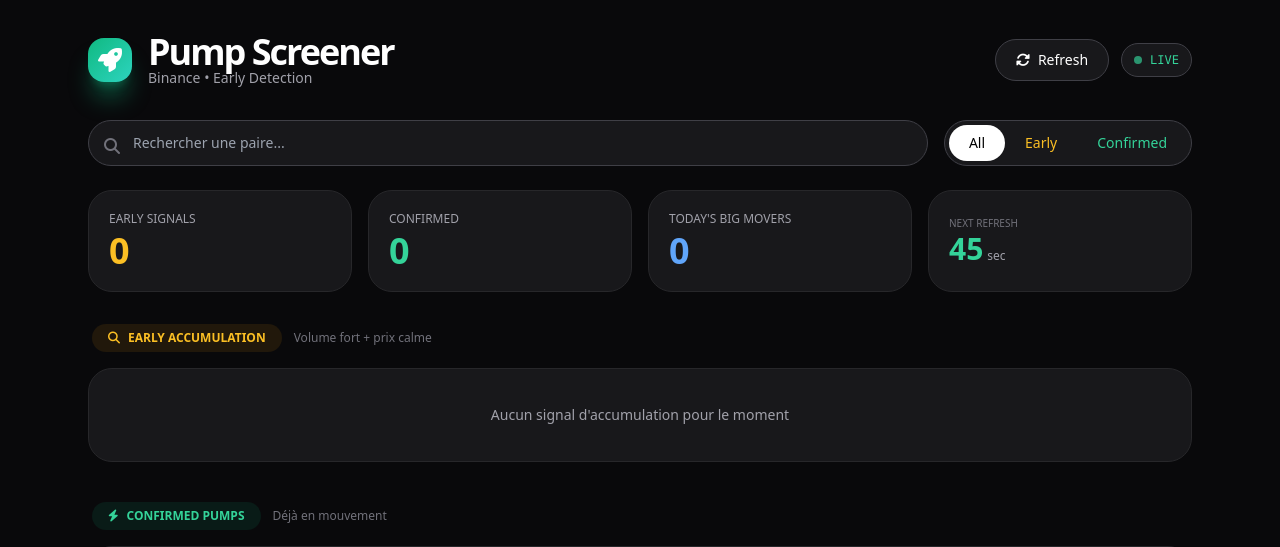
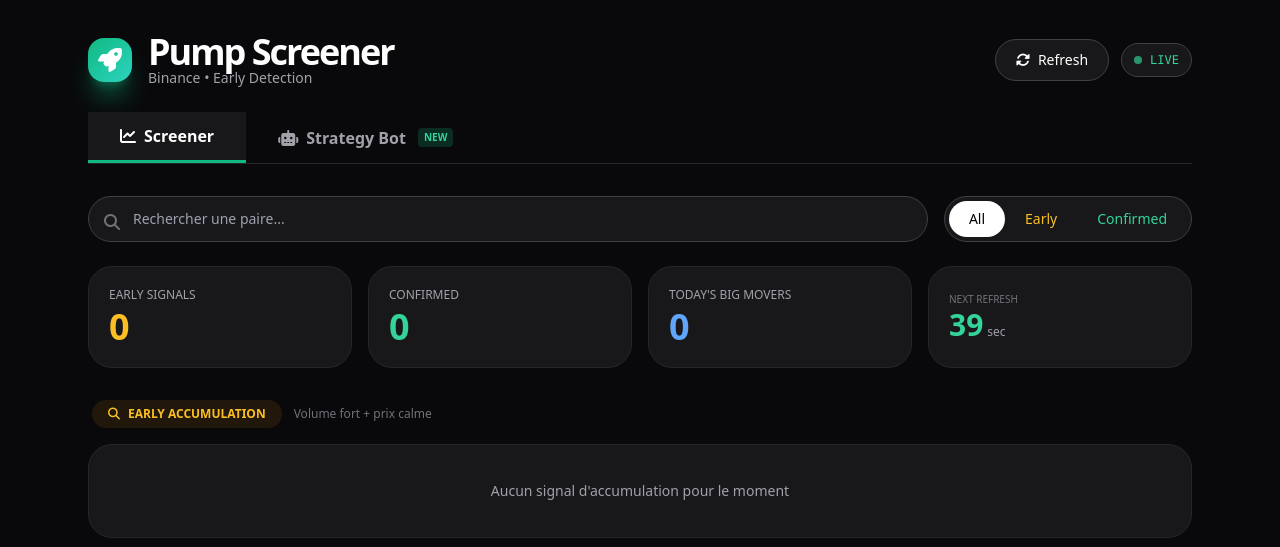
Before and after one commit to farahei-create/crypto-pump-screener, a Flask app: page / in a window 1280 px wide. Shown: the top 547 px of the page. Run offline with Flask 3, Linux system fonts and the light colour scheme; data that the repository does not hold is empty; some libraries are stand-ins or nearby versions.

Commit message:
Add navigation tabs in main page to access Strategy Bot

```diff
--- a/templates/index.html
+++ b/templates/index.html
@@ -12,12 +12,14 @@
         .star { transition: transform 0.2s ease; }
         .star:hover { transform: scale(1.3); }
         .strong-pump { background: linear-gradient(90deg, rgba(16,185,129,0.06) 0%, transparent 100%); }
+        .nav-tab { transition: all 0.2s ease; }
+        .nav-tab.active { background: #18181b; color: white; border-bottom: 3px solid #10b981; }
     </style>
 </head>
 <body class="bg-zinc-950 text-white">
     <div class="max-w-6xl mx-auto px-6 py-8">
         <!-- Header -->
-        <div class="flex flex-col md:flex-row md:items-center justify-between gap-y-4 mb-8">
+        <div class="flex flex-col md:flex-row md:items-center justify-between gap-y-4 mb-6">
             <div class="flex items-center gap-x-4">
                 <div class="w-11 h-11 bg-gradient-to-br from-emerald-500 to-teal-400 rounded-2xl flex items-center justify-center shadow-xl shadow-emerald-500/40">
                     <i class="fas fa-rocket text-white text-2xl"></i>
@@ -41,6 +43,19 @@
                     </div>
                 </div>
             </div>
+        </div>
+
+        <!-- NAV TABS -->
+        <div class="flex border-b border-zinc-800 mb-8">
+            <a href="/" class="nav-tab active px-8 py-3 font-semibold flex items-center gap-x-2 border-b-2 border-emerald-500 text-white">
+                <i class="fas fa-chart-line"></i>
+                <span>Screener</span>
+            </a>
+            <a href="/bot" class="nav-tab px-8 py-3 font-semibold flex items-center gap-x-2 text-zinc-400 hover:text-white">
+                <i class="fas fa-robot"></i>
+                <span>Strategy Bot</span>
+                <span class="ml-1 text-[10px] px-1.5 py-0.5 bg-emerald-500/20 text-emerald-400 rounded">NEW</span>
+            </a>
         </div>
 
         <!-- Controls -->
@@ -83,7 +98,7 @@
             </div>
         </div>
 
-        <!-- Today's Big Movers (NEW) -->
+        <!-- Today's Big Movers -->
         {% if data.today_big %}
         <div class="mb-10">
             <div class="flex items-center gap-x-3 mb-4 px-1">
@@ -91,7 +106,7 @@
                     <i class="fas fa-chart-line"></i>
                     <span>TODAY'S BIG MOVERS (24h)</span>
                 </div>
-                <span class="text-xs text-zinc-500">Les plus gros pumps de la journée (dont ALLO)</span>
+                <span class="text-xs text-zinc-500">Les plus gros pumps de la journée</span>
             </div>
 
             <div class="bg-zinc-900 border border-zinc-800 rounded-3xl overflow-hidden">
@@ -262,11 +277,6 @@
             });
         }
 
-        function updateLastScan() {
-            const now = new Date();
-            document.getElementById('last-scan').textContent = now.toLocaleTimeString('fr-FR', { hour: '2-digit', minute: '2-digit', second: '2-digit' });
-        }
-
         let countdown = 45;
         const countdownEl = document.getElementById('countdown');
 
@@ -313,7 +323,6 @@
         }
 
         window.onload = function() {
-            updateLastScan();
             startCountdown();
             updateFavorites();
 
```
